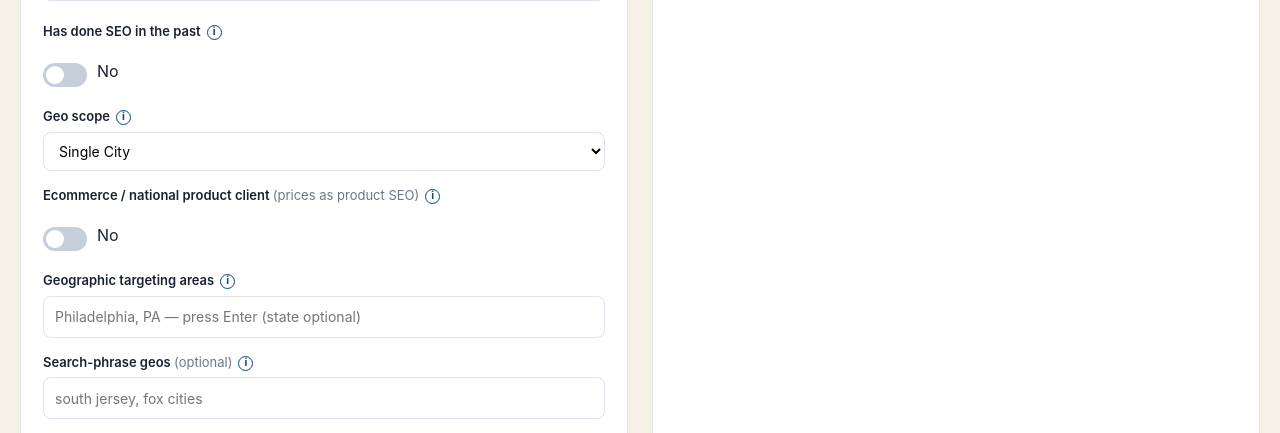
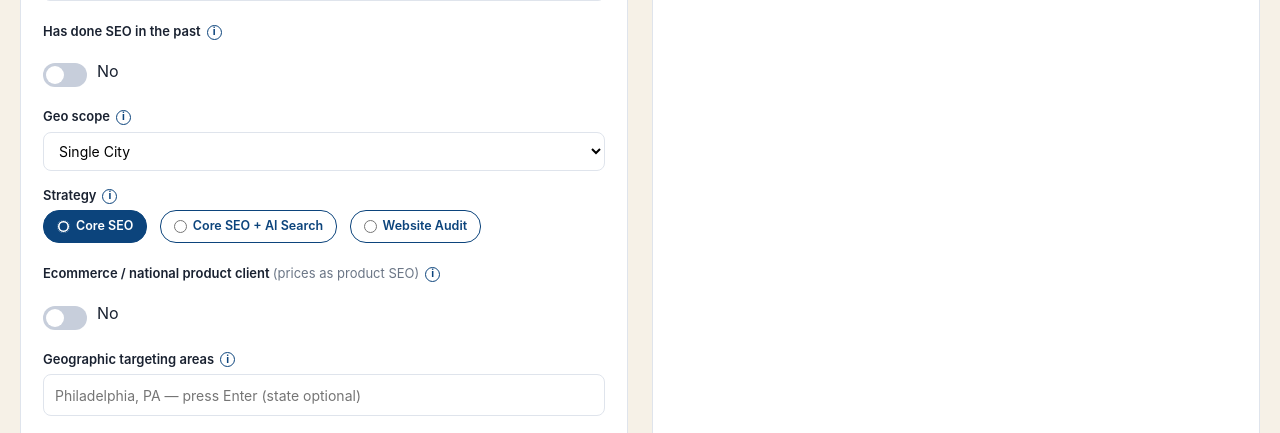
Before and after one commit to kiri-ux/seo-quote, a Flask app: page / in a window 1280 px wide. Shown: the part 593-1026 px from the top of the page. Run offline with Flask 3, Linux system fonts and the light colour scheme; some libraries are stand-ins or nearby versions.

Commit message:
Add files via upload

```diff
--- a/templates/index.html
+++ b/templates/index.html
@@ -24,6 +24,9 @@
   .card h2{margin:0 0 16px;font-size:14px;text-transform:uppercase;letter-spacing:.6px;color:var(--atlas)}
   label{display:block;font-weight:600;font-size:13px;margin:14px 0 5px}
   .help{font-weight:400;color:var(--muted);font-size:12px;margin:2px 0 7px}
+  .strat{display:inline-flex;align-items:center;gap:6px;margin:0 8px 6px 0;padding:6px 13px;border:1.5px solid var(--atlas);border-radius:16px;font-size:12.5px;font-weight:600;color:var(--atlas);cursor:pointer;background:#fff;user-select:none}
+  .strat input{accent-color:var(--atlas);margin:0}
+  .strat:has(input:checked){background:var(--atlas);color:#fff}
   /* dev note rail: steps 2-4 are one pipeline call in adtini */
   #p2,#p3,#p3b,#p4{border-left:3px dashed #cf9fe0;padding-left:12px}
   #pdev{margin-top:6px}
@@ -156,8 +159,16 @@
       <option value="nationwide">Nationwide</option>
     </select>
 
+    <label>Strategy</label>
+    <div class="help">Pulls from RZ line item. In adtini the strategy arrives with the order — this selector is the demo stand-in. Core SEO is the priced product; the AI Search add-on and Website Audit are captured for the reviewer and the proposal, with pricing hooks to be added once Brendan prices them.</div>
+    <div id="strategies">
+      <label class="strat"><input type="radio" name="strategy" value="Core SEO" checked> Core SEO</label>
+      <label class="strat"><input type="radio" name="strategy" value="Core SEO + AI Search"> Core SEO + AI Search</label>
+      <label class="strat"><input type="radio" name="strategy" value="Website Audit"> Website Audit</label>
+    </div>
+
     <label>Ecommerce / national product client <span style="font-weight:400;color:var(--muted)">(prices as product SEO)</span></label>
-    <div class="help">Product/category-page SEO at national scale is priced above local-service SEO — Brendan's ecom ladder runs a higher base with proportional (38%) tier steps instead of flat ones. One calibration datapoint so far; sanity-check the result.</div>
+    <div class="help">Pulls from RZ line item (product type) in adtini — not a manual field there; this toggle is the demo stand-in. Product/category-page SEO at national scale prices above local-service SEO: higher base, proportional (38%) tier steps. One calibration datapoint so far; sanity-check the result.</div>
     <div class="toggle-row"><label class="switch"><input type="checkbox" id="ecommerce"><span class="slider"></span></label>
       <span id="ecommerce_lbl" style="cursor:pointer" onclick="var p=document.getElementById('ecommerce');p.checked=!p.checked;p.dispatchEvent(new Event('change'));">No</span></div>
 
@@ -361,6 +372,12 @@ document.getElementById('siteSvcBtn').addEventListener('click', async()=>{
 
 // ---- toggle ----
 const pastseo=document.getElementById('pastseo');
+document.querySelectorAll('#strategies input').forEach(x=>x.addEventListener('change',()=>{
+  if(typeof ST!=='undefined'&&ST.inputs){
+    ST.inputs.strategy=(document.querySelector('#strategies input:checked')||{}).value||'Core SEO';
+  }
+  try{scheduleAutoSave();}catch(e){}
+}));
 document.getElementById('ecommerce').addEventListener('change',()=>{
   const el=document.getElementById('ecommerce');
   document.getElementById('ecommerce_lbl').textContent=el.checked?'Yes':'No';
@@ -401,6 +418,7 @@ function collectInputs(){
     addon_markets: parseInt($('addon').value||'0',10),
     markup_pct: parseFloat($('markup').value||'35'),
     phrase_geos: stores.spgeo.slice(),
+    strategy: (document.querySelector('#strategies input:checked')||{}).value||'Core SEO',
     ecommerce: !!($('ecommerce')&&$('ecommerce').checked),
     past_seo: !!($('pastseo')&&$('pastseo').checked),
     past_seo_detail: ($('pastseo_detail')&&$('pastseo_detail').value.trim())||'',
@@ -940,6 +958,7 @@ function renderStep4(p){
   }
   panel('p4',`
     <h4 class="sec">Step 4 · Price</h4>
+    ${(ST.inputs&&ST.inputs.strategy)?`<div class="nf" style="font-size:12px;margin:-2px 0 6px">Strategy: <b>${ST.inputs.strategy}</b>${ST.inputs.strategy==='Core SEO + AI Search'?' <span class="nf">(ladder prices Core SEO; AI Search uplift pending Brendan)</span>':ST.inputs.strategy==='Website Audit'?' <span class="nf">(audit is a separate deliverable — the ladder below prices Core SEO; audit pricing pending Brendan)</span>':''}</div>`:''}
     <div class="why">Internal cost first: hard-cost anchor + adder (Step 2) + zero-ranking (Step 3) sets the hard base, then a 40% step builds the tiers. The client price is hard cost × (1 + markup). Adjust the markup below to see the client price update.</div>
 
     <div style="font-size:11px;text-transform:uppercase;letter-spacing:.5px;color:var(--muted);margin:4px 0 4px">Hard cost (internal)</div>
@@ -1373,6 +1392,7 @@ function snapshotQuote(){
     phrase_geos: stores.spgeo.slice(),
     state: $('state') ? $('state').value : (ST.inputs.state||''),
     geo_scope: $('geo_scope') ? $('geo_scope').value : ST.inputs.geo_scope,
+    strategy: (document.querySelector('#strategies input:checked')||{}).value||ST.inputs.strategy||'Core SEO',
     ecommerce: $('ecommerce') ? $('ecommerce').checked : !!ST.inputs.ecommerce,
     past_seo: $('pastseo') ? $('pastseo').checked : !!ST.inputs.past_seo,
     past_seo_detail: $('pastseo_detail') ? $('pastseo_detail').value.trim() : (ST.inputs.past_seo_detail||''),
@@ -1432,6 +1452,16 @@ function reflectInputs(inp){
   Object.keys(PILL_RENDER).forEach(k=>{ try{ PILL_RENDER[k](); }catch(e){} });
 
   if($('brand'))         $('brand').value = inp.brand||'';
+  {
+    let strat = inp.strategy;
+    if(!strat && Array.isArray(inp.strategies)){        // back-compat: old multiselect saves
+      strat = inp.strategies.includes('GEO') ? 'Core SEO + AI Search'
+            : inp.strategies.includes('Website Audit') && inp.strategies.length===1 ? 'Website Audit'
+            : 'Core SEO';
+    }
+    strat = strat || 'Core SEO';
+    document.querySelectorAll('#strategies input').forEach(x=>{ x.checked = (x.value===strat); });
+  }
   if($('ecommerce')){
     $('ecommerce').checked=!!inp.ecommerce;
     const el=$('ecommerce_lbl'); if(el) el.textContent=inp.ecommerce?'Yes':'No';
```
